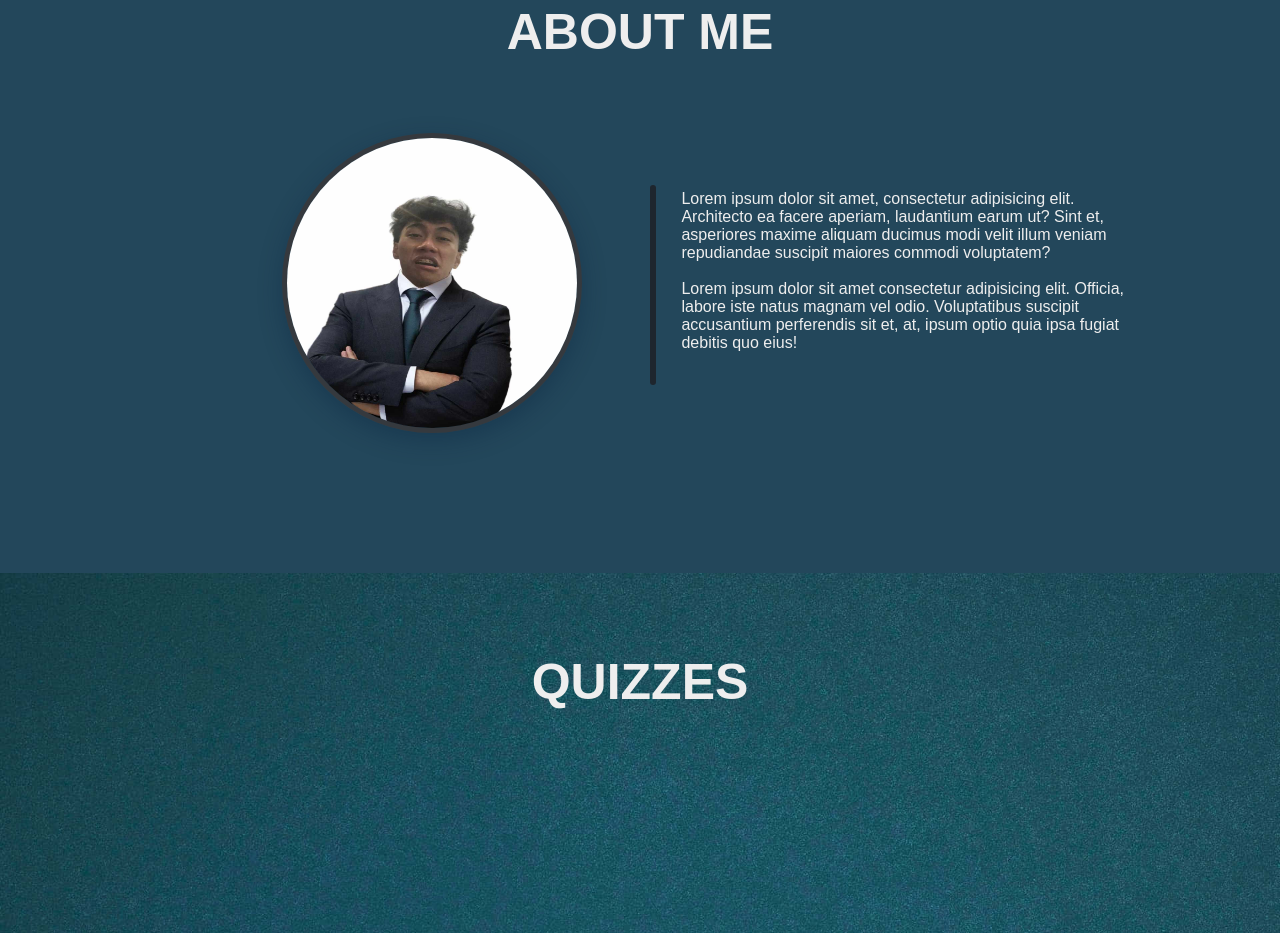
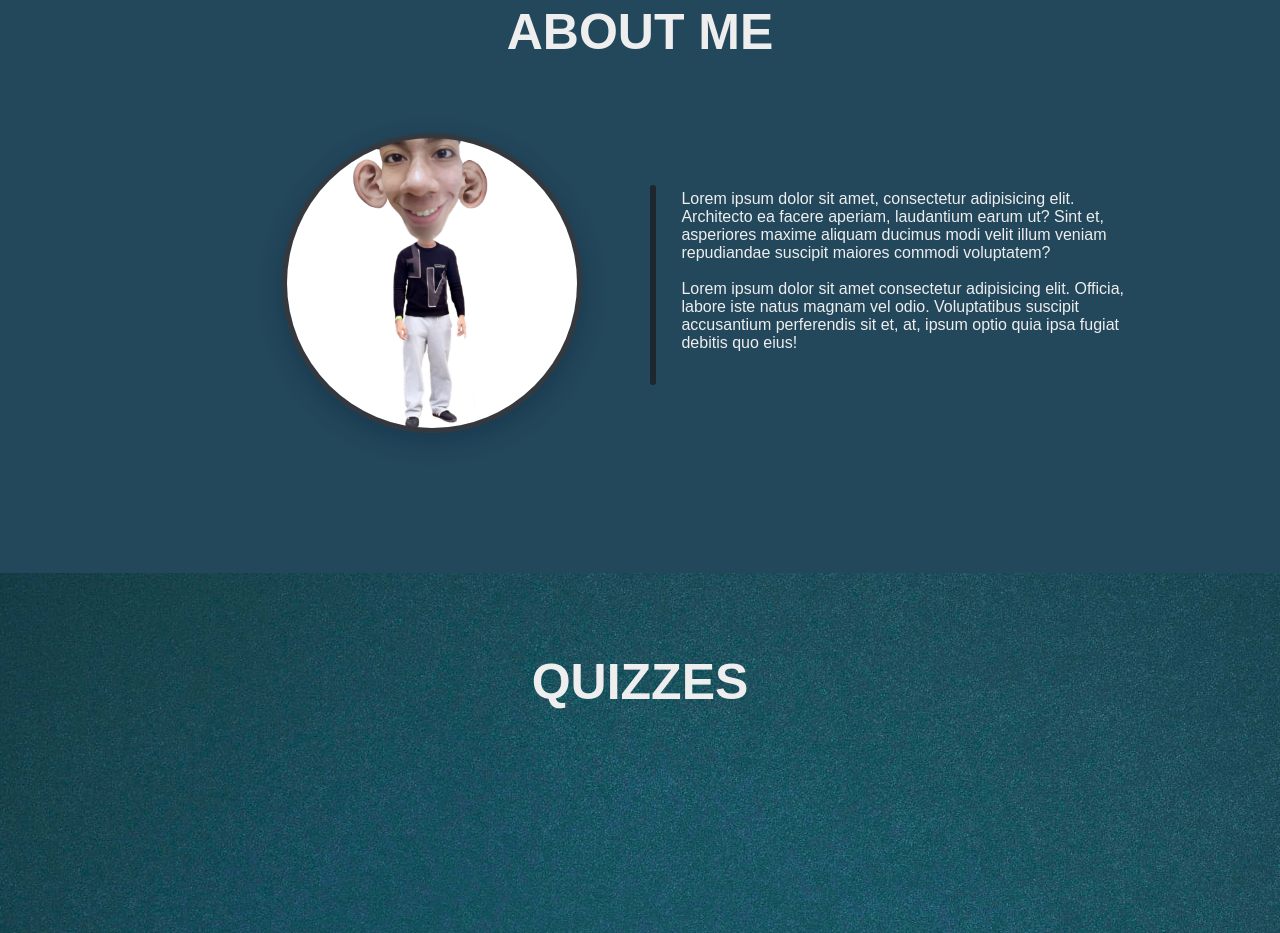
Before and after one commit to zkil27/niccofork, a plain HTML site: page index.html in a window 1280 px wide. Shown: the part 812-1745 px from the top of the page. Drawn offline with Linux system fonts and the light colour scheme; a web font is replaced by a local one.

Commit message:
joke lang yung kanina

```diff
--- a/index.html
+++ b/index.html
@@ -10,11 +10,14 @@
     <link href="https://fonts.googleapis.com/css2?family=Alexandria:wght@700&display=swap" rel="stylesheet">
     <link rel="stylesheet" href="https://cdnjs.cloudflare.com/ajax/libs/font-awesome/6.5.0/css/all.min.css">
 
+    <link rel="shortcut icon" href="pfp.jpg" type="image/x-icon">
+
     <title>Portfolio</title>
 
     <link rel="stylesheet" href="style.css">
 
 </head>
+
 <body>
     <header>
         <nav>
@@ -40,7 +43,7 @@
                 <h1>ABOUT ME</h1>
                 <div class="me">
                     <div class="about">
-                        <img src="nicco.jpeg" alt="">
+                        <img src="pfp.jpg" alt="">
                     </div>
                     <div class="about1">
                         <div class="line"></div>
```
